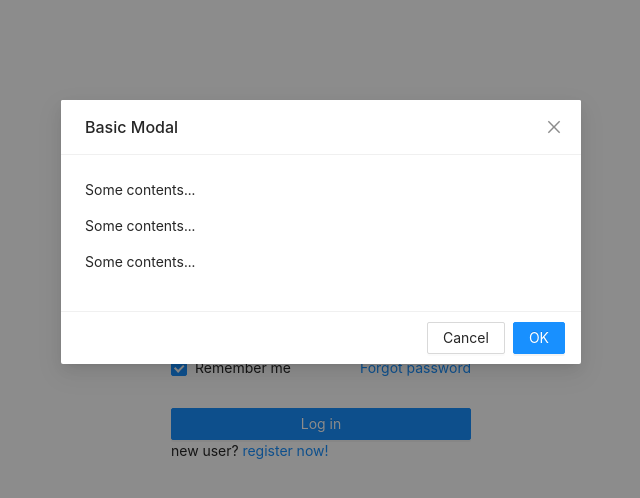
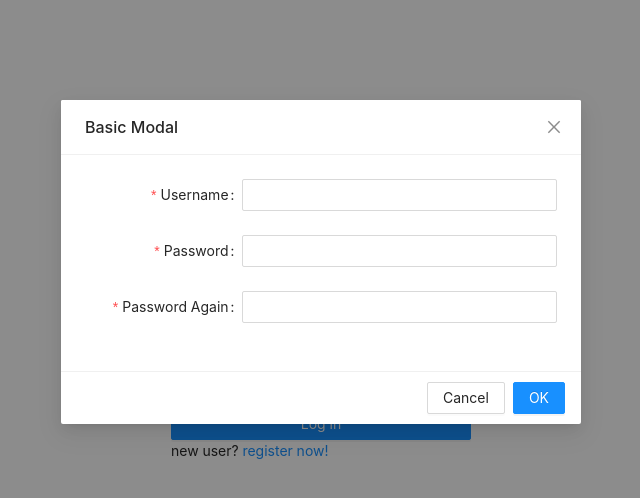
Before and after one commit to dragonhyh123/to-do-list, a React (Create React App) app: page / in a window 1280 px wide. Both pictures are taken after a click on the link "register now!". Shown: the top 498 px of the page, without its empty margins (319-959 px from the left). Built offline with nearby package versions, Linux system fonts and the light colour scheme.

Commit message:
new version

```diff
--- a/src/Login.tsx
+++ b/src/Login.tsx
@@ -16,7 +16,7 @@ interface propsType {
     passWord: string,
     history: history,
     showRegister: boolean,
-    setRegisterVisible: (boolean)=>void
+    setRegisterVisible: (boolean) => void
 }
 
 interface stateType {
@@ -36,11 +36,11 @@ const mapStateToProps = (state) => {
 
 // 如果mapDispatchToProps是一个对象，它的每个键名也是对应 UI 组件的同名参数，键值应该是一个函数，会被当作 Action creator,
 // 返回的 Action 会由 Redux 自动发出。举例来说，上面的mapDispatchToProps写成对象就是下面这样。
-const mapDispatchToProps = (dispatch: Function): { getUserName: (Event) => void, getPassWord: (Event) => void, setRegisterVisible: (boolean)=>void} => {
+const mapDispatchToProps = (dispatch: Function): { getUserName: (Event) => void, getPassWord: (Event) => void, setRegisterVisible: (boolean) => void } => {
     return {
         getUserName: (e: Event) => { dispatch(setUserName(e)) },
         getPassWord: (e: Event) => { dispatch(setPassWord(e)) },
-        setRegisterVisible: (visible:boolean) => { dispatch(setRigister(visible)) }
+        setRegisterVisible: (visible: boolean) => { dispatch(setRigister(visible)) }
     }
 }
 
@@ -65,11 +65,11 @@ class LoginComponent extends React.Component<propsType, stateType>{
         return (
             <div id="container" className="container">
                 <Form name="normal_login" className="login-form" initialValues={{ remember: true }}>
-                    <Form.Item name="username" rules={[{ required: true, message: 'Please input your Username!' }]}>
+                    <Form.Item name="username" rules={[{ required: true, message: 'Please input your Username' }]}>
                         <Input prefix={<UserOutlined className="site-form-item-icon" />} placeholder="Username" onChange={getUserName} />
                     </Form.Item>
 
-                    <Form.Item name="password" rules={[{ required: true, message: 'Please input your Password!' }]}>
+                    <Form.Item name="password" rules={[{ required: true, message: 'Please input your Password' }]}>
                         <Input prefix={<LockOutlined className="site-form-item-icon" />} type="password" placeholder="Password" onChange={getPassWord} />
                     </Form.Item>
 
@@ -86,19 +86,29 @@ class LoginComponent extends React.Component<propsType, stateType>{
                         <Button type="primary" htmlType="submit" className="login-form-button" onClick={this.onClickLogin.bind(this)}>
                             Log in
                         </Button>
-                        new user? <a onClick={function(e:Event){
+                        new user? <a onClick={function (e: Event) {
                             setRegisterVisible(true);
                         }.bind(this)}>register now!</a>
                     </Form.Item>
                 </Form>
-                <Modal title="Basic Modal" visible={this.props.showRegister} onOk={(e: React.MouseEvent<HTMLElement>)=>{
+                <Modal title="Basic Modal" visible={this.props.showRegister} onOk={(e: React.MouseEvent<HTMLElement>) => {
                     setRegisterVisible(false);
-                }} onCancel={(e: React.MouseEvent<HTMLElement>)=>{
+                }} onCancel={(e: React.MouseEvent<HTMLElement>) => {
                     setRegisterVisible(false);
                 }}>
-                    <p>Some contents...</p>
-                    <p>Some contents...</p>
-                    <p>Some contents...</p>
+                    <Form name="register" className="register-form" labelCol={{span: 8}} wrapperCol={{span: 16}}>
+                        <Form.Item name="username" label="Username" rules={[{ required: true, message: 'Please input your Username' }]}>
+                            <Input />
+                        </Form.Item>
+
+                        <Form.Item name="password" label="Password" rules={[{ required: true, message: 'Please input your Password' }]}>
+                            <Input />
+                        </Form.Item>
+
+                        <Form.Item name="password1" label="Password Again" rules={[{ required: true, message: 'Please input your Password' }]}>
+                            <Input />
+                        </Form.Item>
+                    </Form>
                 </Modal>
             </div>
         );
```
